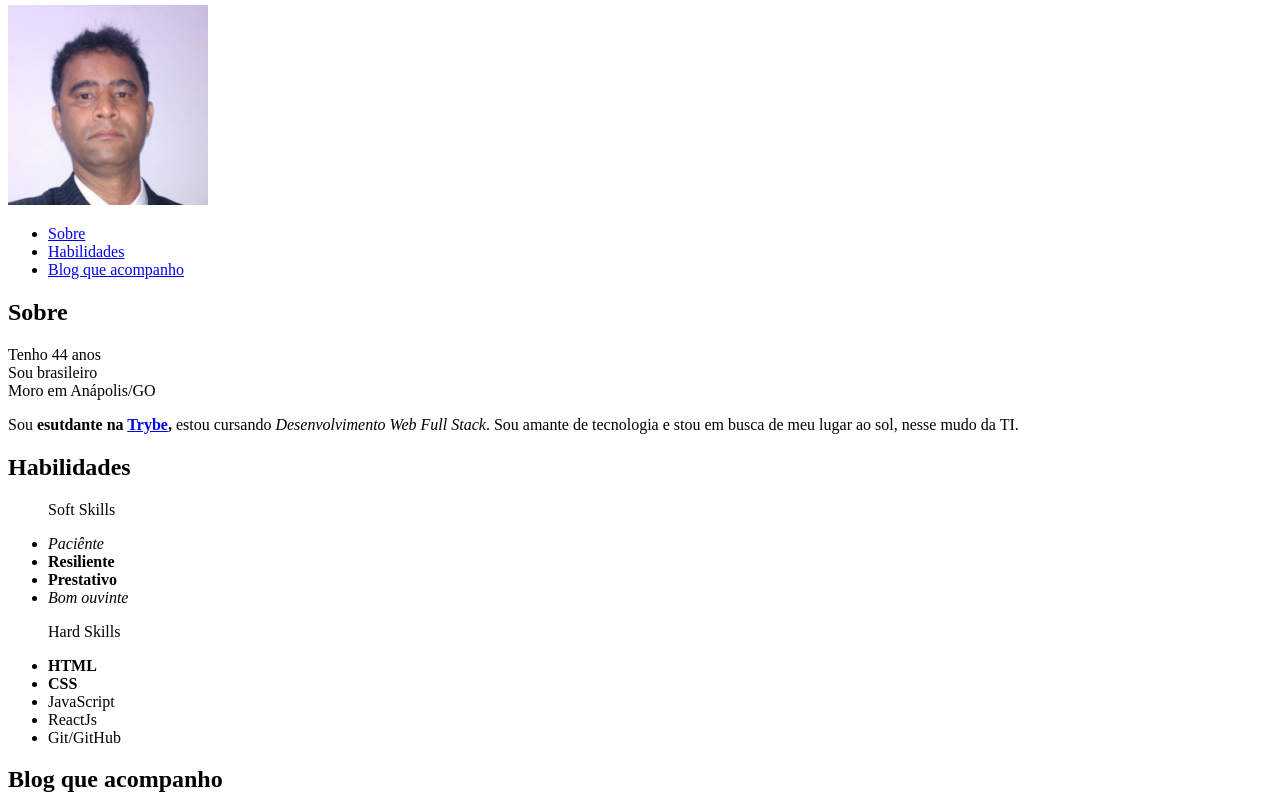
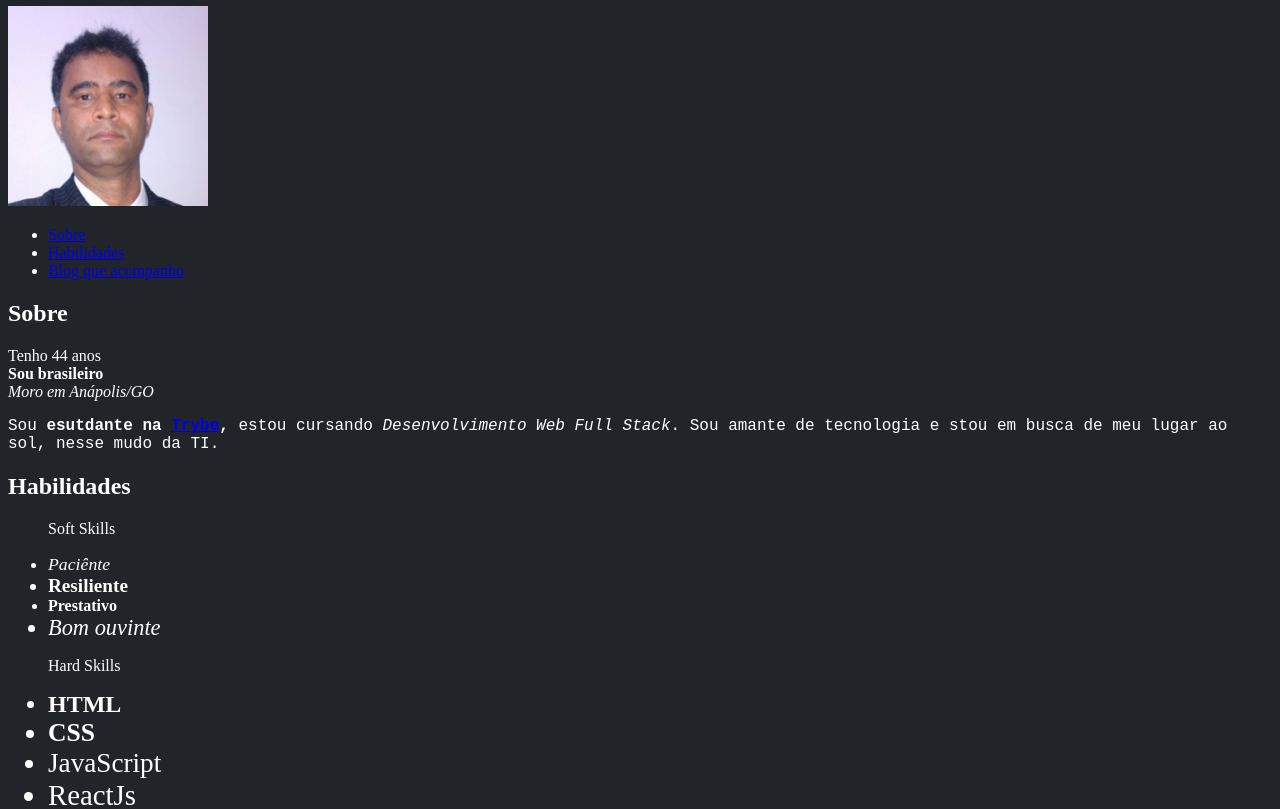
Before and after one commit to eemr3/eemr3.github.io, a plain HTML site: page index.html in a window 1280 px wide. Shown: the part 75-884 px from the top of the page. Drawn offline with Linux system fonts and the light colour scheme.

Commit message:
Adiciona stylus ao portfólio web

```diff
--- a/index.html
+++ b/index.html
@@ -4,7 +4,65 @@
     <meta charset="UTF-8" />
     <meta http-equiv="X-UA-Compatible" content="IE=edge" />
     <meta name="viewport" content="width=device-width, initial-scale=1.0" />
+    <link rel="preconnect" href="https://fonts.googleapis.com" />
+    <link rel="preconnect" href="https://fonts.gstatic.com" crossorigin />
+    <link
+      href="https://fonts.googleapis.com/css2?family=Roboto&display=swap"
+      rel="stylesheet"
+    />
     <title>Emerson Moreira - Portfólio</title>
+
+    <style>
+      body {
+        background-color: #212529;
+        color: #fff;
+        font-size: 16px;
+      }
+      h1 {
+        font-family: "Roboto", sans-serif;
+      }
+
+      #about__infor-me {
+        font-family: monospace;
+      }
+
+      #nationality {
+        font-weight: bold;
+      }
+
+      #city-state {
+        font-style: italic;
+      }
+
+      .primeira-soft-skill {
+        font-size: 1.11em;
+      }
+      .segunda-soft-skill {
+        font-size: 1.2em;
+      }
+      .terceira-soft-skill {
+        font-size: 1.3em;
+      }
+      .quarta-soft-skill {
+        font-size: 1.4em;
+      }
+
+      .primeira-hard-skill {
+        font-size: 1.5em;
+      }
+      .segunda-hard-skill {
+        font-size: 1.6em;
+      }
+      .terceira-hard-skill {
+        font-size: 1.7em;
+      }
+      .quarta-hard-skill {
+        font-size: 1.8em;
+      }
+      .quinta-hard-skill {
+        font-size: 1.9em;
+      }
+    </style>
   </head>
   <body>
     <h1>Emerson Moreira</h1>
@@ -22,9 +80,9 @@
     </ul>
     <h2 id="about">Sobre</h2>
     <span>Tenho 44 anos</span><br />
-    <span>Sou brasileiro</span><br />
-    <span>Moro em Anápolis/GO</span>
-    <p>
+    <span id="nationality">Sou brasileiro</span><br />
+    <span id="city-state">Moro em Anápolis/GO</span>
+    <p id="about__infor-me">
       Sou
       <strong
         >esutdante na
@@ -36,16 +94,16 @@
     <h2 id="habilidades">Habilidades</h2>
     <ul>
       <p id="soft-skills">Soft Skills</p>
-      <li><em>Paciênte</em></li>
-      <li><strong>Resiliente</strong></li>
-      <li><strong>Prestativo</strong></li>
-      <li><em>Bom ouvinte</em></li>
+      <li class="primeira-soft-skill"><em>Paciênte</em></li>
+      <li class="segunda-soft-skill"><strong>Resiliente</strong></li>
+      <li class="terceria-soft-skill"><strong>Prestativo</strong></li>
+      <li class="quarta-soft-skill"><em>Bom ouvinte</em></li>
       <p id="hard-skills">Hard Skills</p>
-      <li><strong>HTML</strong></li>
-      <li><strong>CSS</strong></li>
-      <li>JavaScript</li>
-      <li>ReactJs</li>
-      <li>Git/GitHub</li>
+      <li class="primeira-hard-skill"><strong>HTML</strong></li>
+      <li class="segunda-hard-skill"><strong>CSS</strong></li>
+      <li class="terceira-hard-skill">JavaScript</li>
+      <li class="quarta-hard-skill">ReactJs</li>
+      <li class="quinta-hard-skill">Git/GitHub</li>
     </ul>
     <h2 id="recomendacao">Blog que acompanho</h2>
     <p>
```
